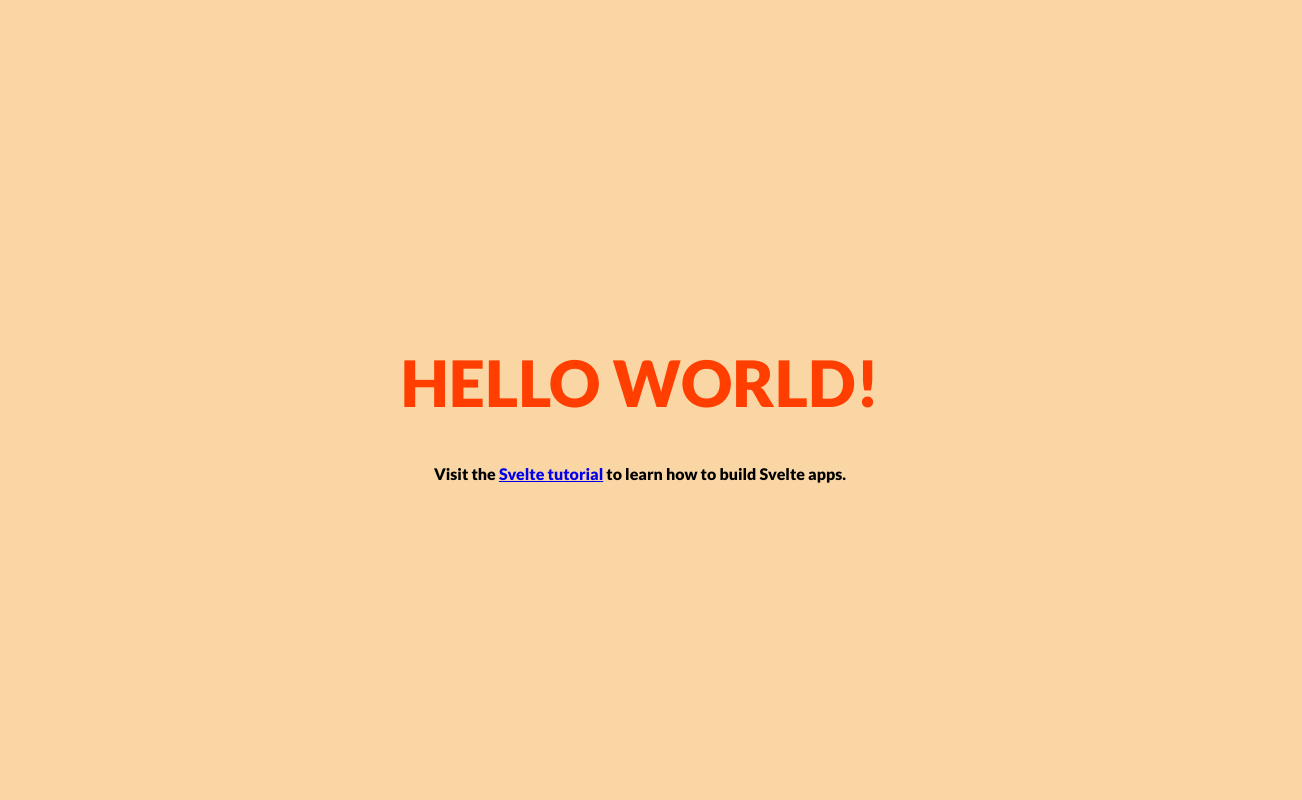
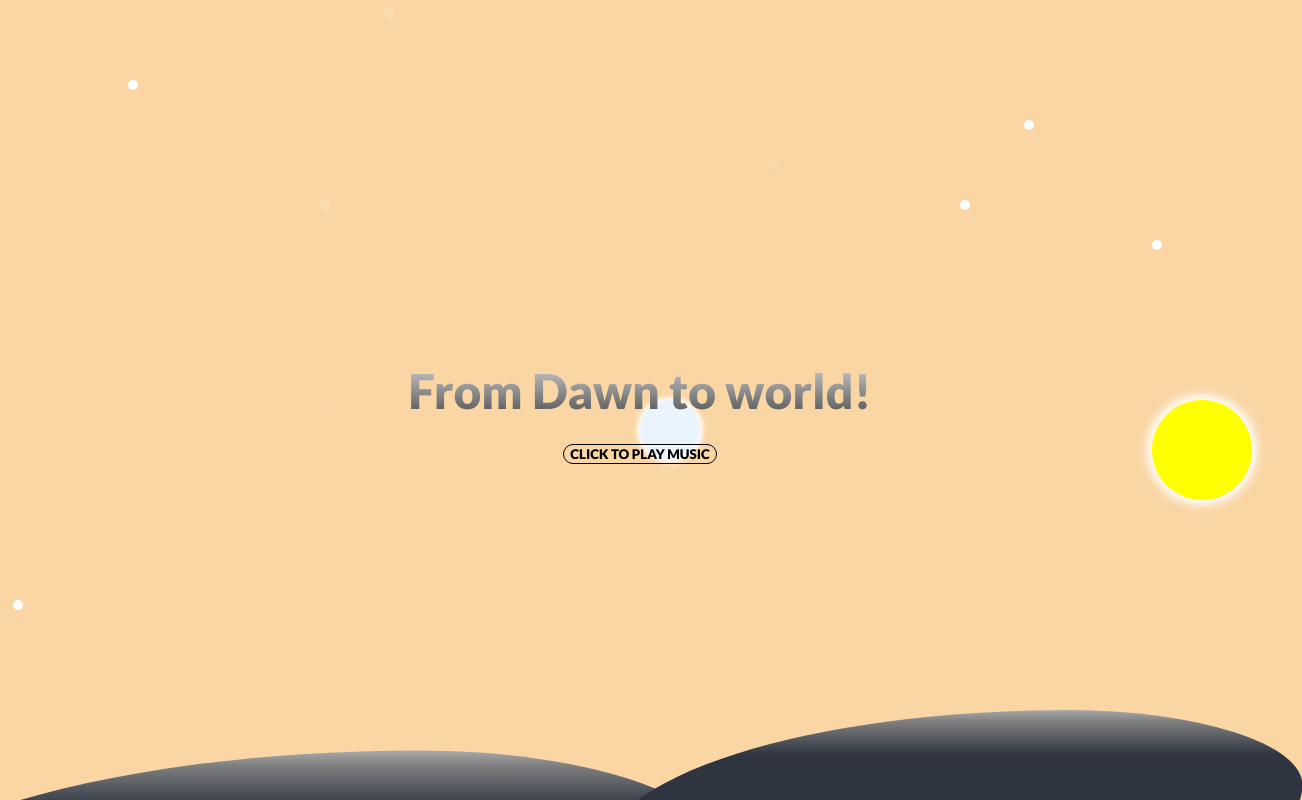
Before and after one commit to susahcebok/radio-online, a Svelte app: page / in a window 1280 px wide. Shown: the top 800 px of the page, 1302 px wide, since content can reach past the window. Built offline with nearby package versions, Linux system fonts and the light colour scheme.

Commit message:
Update App.svelte

```diff
--- a/src/App.svelte
+++ b/src/App.svelte
@@ -2,29 +2,21 @@
 	export let name;
 </script>
 
-<main>
-	<h1>Hello {name}!</h1>
-	<p>Visit the <a href="https://svelte.dev/tutorial">Svelte tutorial</a> to learn how to build Svelte apps.</p>
-</main>
+<div id="star1" class="star"></div>
+<div id="star2" class="star"></div>
+<div id="star3" class="star"></div>
+<div id="star4" class="star"></div>
+<div id="star5" class="star"></div>
+<div id="star6" class="star"></div>
+<div id="star7" class="star"></div>
+<div id="star8" class="star"></div>
+<div id="star9" class="star"></div>
+<div id="moon" class="star"></div>
 
-<style>
-	main {
-		text-align: center;
-		padding: 1em;
-		max-width: 240px;
-		margin: 0 auto;
-	}
+<div id="sun"></div>
 
-	h1 {
-		color: #ff3e00;
-		text-transform: uppercase;
-		font-size: 4em;
-		font-weight: 100;
-	}
+<div id="title">From Dawn to {name}!</div>
+<button id="button" onclick="play()" title="Don't spam click it, it would play eventually">CLICK TO PLAY MUSIC</button>
 
-	@media (min-width: 640px) {
-		main {
-			max-width: none;
-		}
-	}
-</style>
+
+<div id="mountain"></div>
```
